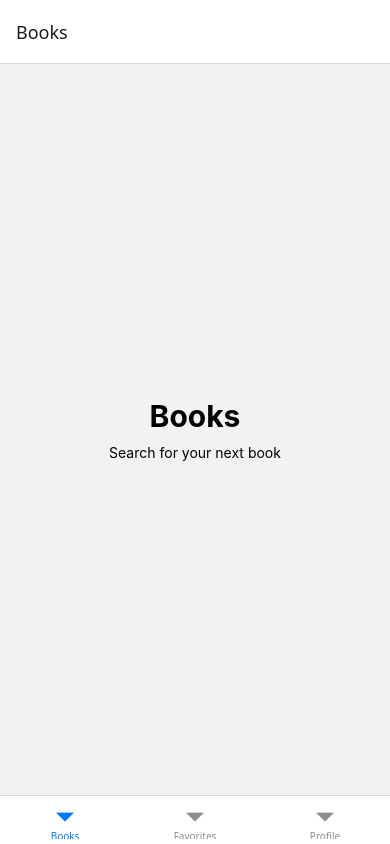
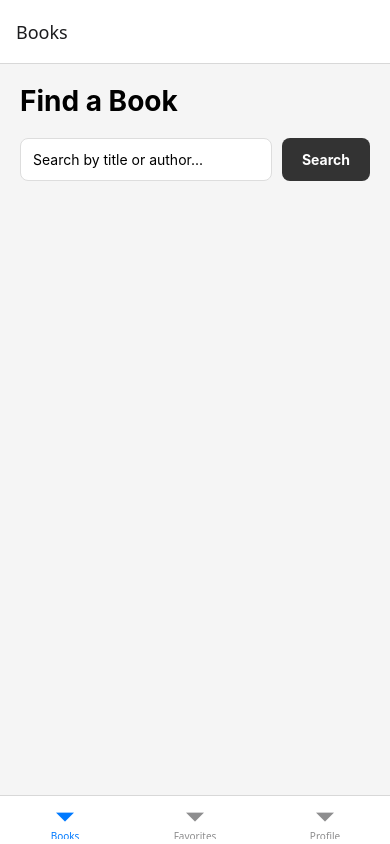
Before and after one commit to EdenShva/BookFinder, a React Native app: screen /Main in a window 390 px wide. Built offline with nearby package versions, Linux system fonts and the light colour scheme; no server answers.

Commit message:
Add Google Books search, book details and favorites

```diff
--- /dev/null
+++ b/src/api/booksApi.js
@@ -0,0 +1,31 @@
+const BASE_URL = "https://www.googleapis.com/books/v1/volumes";
+
+const API_KEY = process.env.EXPO_PUBLIC_GOOGLE_BOOKS_API_KEY;
+
+export const searchBooks = async (query) => {
+  if (!query.trim()) {
+    return [];
+  }
+
+  try {
+    const response = await fetch(
+      `${BASE_URL}?q=${encodeURIComponent(query)}&maxResults=20&key=${API_KEY}`
+    );
+
+    if (!response.ok) {
+      const errorText = await response.text();
+
+      console.log("STATUS:", response.status);
+      console.log("GOOGLE ERROR:", errorText);
+
+      throw new Error(`Failed to fetch books: ${response.status}`);
+    }
+
+    const data = await response.json();
+
+    return data.items || [];
+  } catch (error) {
+    console.error("Books API error:", error);
+    return [];
+  }
+};
--- /dev/null
+++ b/src/context/FavoritesContext.js
@@ -0,0 +1,43 @@
+import React, { createContext, useContext, useState } from "react";
+
+const FavoritesContext = createContext();
+
+export function FavoritesProvider({ children }) {
+  const [favorites, setFavorites] = useState([]);
+
+  const addFavorite = (book) => {
+    setFavorites((currentFavorites) => {
+      const alreadyExists = currentFavorites.some(
+        (favorite) => favorite.id === book.id
+      );
+
+      if (alreadyExists) {
+        return currentFavorites;
+      }
+
+      return [...currentFavorites, book];
+    });
+  };
+
+  const removeFavorite = (bookId) => {
+    setFavorites((currentFavorites) =>
+      currentFavorites.filter((book) => book.id !== bookId)
+    );
+  };
+
+  return (
+    <FavoritesContext.Provider
+      value={{
+        favorites,
+        addFavorite,
+        removeFavorite,
+      }}
+    >
+      {children}
+    </FavoritesContext.Provider>
+  );
+}
+
+export function useFavorites() {
+  return useContext(FavoritesContext);
+}
--- a/src/screens/BookDetailsScreen.js
+++ b/src/screens/BookDetailsScreen.js
@@ -0,0 +1,119 @@
+import React from "react";
+import {
+  View,
+  Text,
+  Image,
+  ScrollView,
+  StyleSheet,
+  Pressable,
+} from "react-native";
+
+import { useFavorites } from "../context/FavoritesContext";
+
+export default function BookDetailsScreen({ route }) {
+  const { book } = route.params;
+  const info = book.volumeInfo;
+
+  const { favorites, addFavorite, removeFavorite } = useFavorites();
+
+  const isFavorite = favorites.some(
+        (favorite) => favorite.id === book.id
+);
+
+  return (
+    <ScrollView contentContainerStyle={styles.container}>
+      {info.imageLinks?.thumbnail && (
+        <Image
+          source={{ uri: info.imageLinks.thumbnail }}
+          style={styles.cover}
+        />
+      )}
+
+      <Text style={styles.title}>{info.title}</Text>
+
+      <Text style={styles.author}>
+        {info.authors?.join(", ") || "Unknown author"}
+      </Text>
+
+      {info.publishedDate && (
+        <Text style={styles.detail}>
+          Published: {info.publishedDate}
+        </Text>
+      )}
+
+      {info.pageCount && (
+        <Text style={styles.detail}>
+          Pages: {info.pageCount}
+        </Text>
+      )}
+
+      <Text style={styles.description}>
+        {info.description || "No description available."}
+      </Text>
+
+      <Pressable
+        style={styles.button}
+        onPress={() =>
+            isFavorite
+            ? removeFavorite(book.id)
+            : addFavorite(book)
+        }
+        >
+        <Text style={styles.buttonText}>
+            {isFavorite ? "Remove from Favorites" : "Add to Favorites"}
+        </Text>
+      </Pressable>
+    </ScrollView>
+  );
+}
+
+const styles = StyleSheet.create({
+  container: {
+    padding: 24,
+    alignItems: "center",
+    backgroundColor: "#f5f5f5",
+  },
+
+  cover: {
+    width: 140,
+    height: 210,
+    marginBottom: 20,
+    borderRadius: 8,
+  },
+
+  title: {
+    fontSize: 26,
+    fontWeight: "bold",
+    textAlign: "center",
+    marginBottom: 8,
+  },
+
+  author: {
+    fontSize: 17,
+    marginBottom: 20,
+  },
+
+  detail: {
+    fontSize: 15,
+    marginBottom: 6,
+  },
+
+  description: {
+    fontSize: 15,
+    lineHeight: 22,
+    marginTop: 20,
+    marginBottom: 25,
+  },
+
+  button: {
+    backgroundColor: "#333",
+    paddingVertical: 14,
+    paddingHorizontal: 30,
+    borderRadius: 8,
+  },
+
+  buttonText: {
+    color: "white",
+    fontWeight: "bold",
+  },
+});
--- a/src/screens/BooksScreen.js
+++ b/src/screens/BooksScreen.js
@@ -1,11 +1,103 @@
-import React from "react";
-import { View, Text, StyleSheet } from "react-native";
+import React, { useState } from "react";
+import {
+  View,
+  Text,
+  TextInput,
+  Pressable,
+  FlatList,
+  Image,
+  StyleSheet,
+  ActivityIndicator,
+} from "react-native";
 
-export default function BooksScreen() {
+import { searchBooks } from "../api/booksApi";
+
+export default function BooksScreen({ navigation }) {
+  const [query, setQuery] = useState("");
+  const [books, setBooks] = useState([]);
+  const [loading, setLoading] = useState(false);
+
+  const handleSearch = async () => {
+    if (!query.trim()) {
+      return;
+    }
+
+    setLoading(true);
+
+    const results = await searchBooks(query);
+
+    setBooks(results);
+    setLoading(false);
+  };
+
+  const renderBook = ({ item }) => {
+    const info = item.volumeInfo;
+
+    return (
+      <Pressable
+        style={styles.bookCard}
+        onPress={() => {
+          console.log("BOOK CLICKED:", info.title);
+
+          navigation.navigate("BookDetails", {
+            book: item,
+          });
+        }}
+      >
+        {info.imageLinks?.thumbnail && (
+          <Image
+            source={{ uri: info.imageLinks.thumbnail }}
+            style={styles.cover}
+          />
+        )}
+
+        <View style={styles.bookInfo}>
+          <Text style={styles.bookTitle}>
+            {info.title}
+          </Text>
+
+          <Text style={styles.author}>
+            {info.authors?.join(", ") || "Unknown author"}
+          </Text>
+        </View>
+      </Pressable>
+    );
+  };
+
   return (
     <View style={styles.container}>
-      <Text style={styles.title}>Books</Text>
-      <Text>Search for your next book</Text>
+      <Text style={styles.title}>Find a Book</Text>
+
+      <View style={styles.searchContainer}>
+        <TextInput
+          style={styles.input}
+          placeholder="Search by title or author..."
+          value={query}
+          onChangeText={setQuery}
+          onSubmitEditing={handleSearch}
+        />
+
+        <Pressable
+          style={styles.button}
+          onPress={handleSearch}
+        >
+          <Text style={styles.buttonText}>Search</Text>
+        </Pressable>
+      </View>
+
+      {loading ? (
+        <ActivityIndicator
+          size="large"
+          style={styles.loader}
+        />
+      ) : (
+        <FlatList
+          data={books}
+          keyExtractor={(item) => item.id}
+          renderItem={renderBook}
+          contentContainerStyle={styles.list}
+        />
+      )}
     </View>
   );
 }
@@ -13,12 +105,79 @@ export default function BooksScreen() {
 const styles = StyleSheet.create({
   container: {
     flex: 1,
+    padding: 20,
+    backgroundColor: "#f5f5f5",
+  },
+
+  title: {
+    fontSize: 28,
+    fontWeight: "bold",
+    marginBottom: 20,
+  },
+
+  searchContainer: {
+    flexDirection: "row",
+    marginBottom: 20,
+  },
+
+  input: {
+    flex: 1,
+    backgroundColor: "white",
+    borderWidth: 1,
+    borderColor: "#ddd",
+    borderRadius: 8,
+    padding: 12,
+    marginRight: 10,
+  },
+
+  button: {
+    backgroundColor: "#333",
     justifyContent: "center",
-    alignItems: "center",
+    paddingHorizontal: 20,
+    borderRadius: 8,
   },
-  title: {
-    fontSize: 30,
+
+  buttonText: {
+    color: "white",
     fontWeight: "bold",
-    marginBottom: 10,
+  },
+
+  loader: {
+    marginTop: 40,
+  },
+
+  list: {
+    paddingBottom: 20,
+  },
+
+  bookCard: {
+    flexDirection: "row",
+    backgroundColor: "white",
+    padding: 12,
+    borderRadius: 10,
+    marginBottom: 12,
+    cursor: "pointer",
+  },
+
+  cover: {
+    width: 70,
+    height: 105,
+    borderRadius: 5,
+  },
+
+  bookInfo: {
+    flex: 1,
+    marginLeft: 15,
+    justifyContent: "center",
+  },
+
+  bookTitle: {
+    fontSize: 17,
+    fontWeight: "bold",
+    marginBottom: 6,
+  },
+
+  author: {
+    fontSize: 14,
   },
 });
--- a/src/screens/FavoritesScreen.js
+++ b/src/screens/FavoritesScreen.js
@@ -1,11 +1,71 @@
 import React from "react";
-import { View, Text, StyleSheet } from "react-native";
+import {
+  View,
+  Text,
+  FlatList,
+  Image,
+  Pressable,
+  StyleSheet,
+} from "react-native";
 
-export default function FavoritesScreen() {
+import { useFavorites } from "../context/FavoritesContext";
+
+export default function FavoritesScreen({ navigation }) {
+  const { favorites, removeFavorite } = useFavorites();
+
+  const renderBook = ({ item }) => {
+    const info = item.volumeInfo;
+
+    return (
+      <View style={styles.bookCard}>
+        <Pressable
+          style={styles.bookContent}
+          onPress={() =>
+            navigation.navigate("BookDetails", { book: item })
+          }
+        >
+          {info.imageLinks?.thumbnail && (
+            <Image
+              source={{ uri: info.imageLinks.thumbnail }}
+              style={styles.cover}
+            />
+          )}
+
+          <View style={styles.bookInfo}>
+            <Text style={styles.bookTitle}>{info.title}</Text>
+
+            <Text style={styles.author}>
+              {info.authors?.join(", ") || "Unknown author"}
+            </Text>
+          </View>
+        </Pressable>
+
+        <Pressable
+          style={styles.removeButton}
+          onPress={() => removeFavorite(item.id)}
+        >
+          <Text style={styles.removeText}>Remove</Text>
+        </Pressable>
+      </View>
+    );
+  };
+
   return (
     <View style={styles.container}>
-      <Text style={styles.title}>Favorites</Text>
-      <Text>Your favorite books will appear here</Text>
+      <Text style={styles.title}>My Favorites</Text>
+
+      {favorites.length === 0 ? (
+        <Text style={styles.emptyText}>
+          You don't have any favorite books yet.
+        </Text>
+      ) : (
+        <FlatList
+          data={favorites}
+          keyExtractor={(item) => item.id}
+          renderItem={renderBook}
+          contentContainerStyle={styles.list}
+        />
+      )}
     </View>
   );
 }
@@ -13,12 +73,69 @@ export default function FavoritesScreen() {
 const styles = StyleSheet.create({
   container: {
     flex: 1,
+    padding: 20,
+    backgroundColor: "#f5f5f5",
+  },
+
+  title: {
+    fontSize: 28,
+    fontWeight: "bold",
+    marginBottom: 20,
+  },
+
+  emptyText: {
+    textAlign: "center",
+    marginTop: 40,
+    fontSize: 16,
+  },
+
+  list: {
+    paddingBottom: 20,
+  },
+
+  bookCard: {
+    backgroundColor: "white",
+    padding: 12,
+    borderRadius: 10,
+    marginBottom: 12,
+  },
+
+  bookContent: {
+    flexDirection: "row",
+  },
+
+  cover: {
+    width: 70,
+    height: 105,
+    borderRadius: 5,
+  },
+
+  bookInfo: {
+    flex: 1,
+    marginLeft: 15,
     justifyContent: "center",
+  },
+
+  bookTitle: {
+    fontSize: 17,
+    fontWeight: "bold",
+    marginBottom: 6,
+  },
+
+  author: {
+    fontSize: 14,
+  },
+
+  removeButton: {
+    marginTop: 10,
+    padding: 8,
     alignItems: "center",
+    borderWidth: 1,
+    borderColor: "#333",
+    borderRadius: 6,
   },
-  title: {
-    fontSize: 30,
+
+  removeText: {
     fontWeight: "bold",
-    marginBottom: 10,
   },
 });
```
Also changed, not shown: App.js (+10 -0 lines), 1 other file (tests, documents, lock files or other folders).
